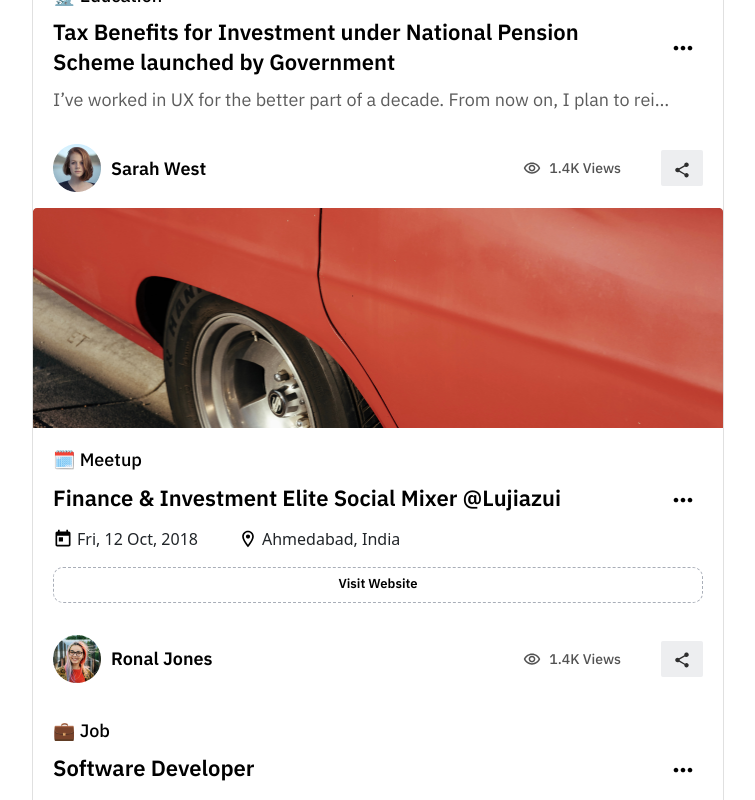
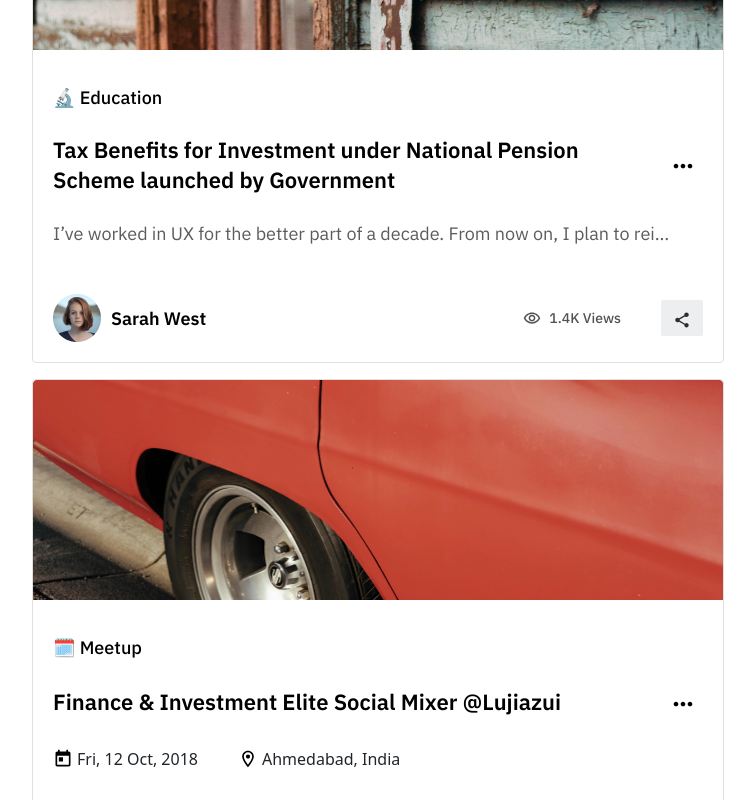
Before and after one commit to anuragrik/acrossTheGlobeOne, a React (Vite) app: page / in a window 1280 px wide. Shown: the part 1380-2180 px from the top of the page, without its empty margins (168-923 px from the left). Built offline with nearby package versions, Linux system fonts and the light colour scheme.

Commit message:
Deployment Bug

```diff
--- a/src/components/ArticleCard.jsx
+++ b/src/components/ArticleCard.jsx
@@ -1,70 +1,24 @@
 import React from "react"
-import { view, share, options, location} from '../assets'
+import { view, share, options, location } from '../assets'
 
-export default function ArticleCard(){
+
+export default function ArticleCard(props){
     const [optionsTab, setOptionsTab] = React.useState(false)
     function toggleOptionsTab(){
         setOptionsTab(!optionsTab)
     }
-    const articles = [
-        {
-          articleRef: './assets/article-one.png',
-          personRef: "/src/assets/person-one.png",
-          articleCategory: "✍️ Article",
-          articleTitle: "What if famous brands had regular fonts? Meet RegulaBrands!",
-          authorDesc:
-            "I’ve worked in UX for the better part of a decade. From now on, I plan to rei…",
-          personName: "Sarthak Kamra",
-        },
-        {
-          articleRef: "/src/assets/article-two.png",
-          personRef: "/src/assets/person-two.png",
-          articleCategory: "🔬️ Education",
-          articleTitle:
-            "Tax Benefits for Investment under National Pension Scheme launched by Government",
-          authorDesc:
-            "I’ve worked in UX for the better part of a decade. From now on, I plan to rei…",
-          personName: "Sarah West",
-        },
-        {
-          articleRef: "/src/assets/article-three.png",
-          personRef: "/src/assets/person-three.png",
-          articleCategory: "🗓️ Meetup",
-          articleTitle: "Finance & Investment Elite Social Mixer @Lujiazui",
-          authorDesc: "",
-          personName: "Ronal Jones",
-          articleDetailOne: "Fri, 12 Oct, 2018",
-          articleLocation: "Ahmedabad, India",
-          articleDetailIcon: "/src/assets/calendar.svg",
-          buttonContent: "Visit Website",
-        },
-        {
-          articleRef: "",
-          personRef: "/src/assets/person-four.png",
-          articleCategory: "💼️ Job",
-          articleTitle: "Software Developer",
-          authorDesc: "",
-          personName: "Joseph Gray",
-          articleDetailOne: "Innovaccer Analytics Private Ltd.",
-          articleLocation: "Noida, India",
-          articleDetailIcon: "/src/assets/job.svg",
-          buttonContent: "Apply on Timesjobs",
-        },
-      ];
     return (
         <>
             <div className="container">
-                {articles.map((article, index)=>(
-                    <div key={index}>
-                        {article.articleRef && <div className="row">
-                        <img src={article.articleRef} className="article-img"></img>
+                {props.articleRef && <div className="row">
+                    <img src={`/src/assets/${props.articleRef}.png`} className="article-img"></img>
                 </div>}
                 <div className="row article-category">
-                        <div>{article.articleCategory}</div>
+                    <div>{props.articleCategory}</div>
                 </div>
                 <div className="row">
                     <div className="article-header">
-                            <div className="article-title">{article.articleTitle}</div>
+                        <div className="article-title">{props.articleTitle}</div>
                         <div className="article-options-parent">
                             <button className="article-options" onClick={toggleOptionsTab}><img src={options}></img></button>
                             {optionsTab && <div className="article-options-open">
@@ -75,20 +29,20 @@ export default function ArticleCard(){
                         </div>
                     </div>
                 </div>
-                                        {article.authorDesc?<div className="row author-description">{article.authorDesc}</div>:
+                {props.authorDesc?<div className="row author-description">{props.authorDesc}</div>:
                 <><div className="alt-description">
                     <div className="alt-desc-left">
-                            <img src={article.articleDetailIcon}></img>
-                            <div>{article.articleDetailOne}</div>
+                        <img src={`/src/assets/${props.articleDetailIcon}.svg`}></img>
+                        <div>{props.articleDetailOne}</div>
                     </div>
                     <div className="alt-desc-right">
                         <img src={location}></img>
-                            <div>{article.articleLocation}</div>
+                        <div>{props.articleLocation}</div>
                     </div>
                 </div>
-                                        <div className={`href-button ${article.articleDetailIcon}`}>
+                <div className={`href-button ${props.articleDetailIcon}`}>
                     <button>
-                            {article.buttonContent}
+                        {props.buttonContent}
                     </button>
                 </div>
                 </>
@@ -96,8 +50,8 @@ export default function ArticleCard(){
                 <div className="row">
                     <div className="footer">
                         <div className="author d-flex flex-row align-items-center">
-                                <img src={article.personRef} className="person-icon" />
-                                <div className="author-name">{article.personName}</div>
+                            <img src={`/src/assets/${props.personRef}.png`} className="person-icon" />
+                            <div className="author-name">{props.personName}</div>
                         </div>
 
                         <div className="article-details d-flex flex-row">
@@ -112,8 +66,6 @@ export default function ArticleCard(){
                     </div>
                 </div>
             </div>
-                ))}
-            </div>
         </>
     )
 }
--- a/src/components/Body.jsx
+++ b/src/components/Body.jsx
@@ -16,7 +16,6 @@ export default function Body(props){
         newFollowStates[index] = !newFollowStates[index];
         setFollowStates(newFollowStates);
     }
-
 
     return (
         <div className="mega-body">
@@ -57,7 +56,24 @@ export default function Body(props){
             </div>
             <div className="body-content">
                 <div className="body-cards">
-                    <ArticleCard />
+                    <ArticleCard
+                        articleRef="article-one" personRef="person-one"
+                        articleCategory="✍️ Article" articleTitle="What if famous brands had regular fonts? Meet RegulaBrands!" authorDesc="I’ve worked in UX for the better part of a decade. From now on, I plan to rei…" personName="Sarthak Kamra"
+                    />
+                    <ArticleCard
+                        articleRef="article-two" personRef="person-two"
+                        articleCategory="🔬️ Education" articleTitle="Tax Benefits for Investment under National Pension Scheme launched by Government" authorDesc="I’ve worked in UX for the better part of a decade. From now on, I plan to rei…" personName="Sarah West"
+                    />
+                    <ArticleCard
+                        articleRef="article-three" personRef="person-three"
+                        articleCategory="🗓️ Meetup" articleTitle="Finance & Investment Elite Social Mixer @Lujiazui" authorDesc="" personName="Ronal Jones"
+                        articleDetailOne="Fri, 12 Oct, 2018" articleLocation="Ahmedabad, India" articleDetailIcon = "calendar" buttonContent="Visit Website"
+                    />
+                    <ArticleCard
+                        articleRef="" personRef="person-four"
+                        articleCategory="💼️ Job" articleTitle="Software Developer" authorDesc="" personName="Joseph Gray"
+                        articleDetailOne="Innovaccer Analytics Private Ltd." articleLocation="Noida, India" articleDetailIcon="job" buttonContent="Apply on Timesjobs"
+                    />
                 </div>
                 <div className="group=details">
                     <div className="body-location d-none d-sm-flex">
```
Also changed, not shown: src/assets/index.js (+9 -0 lines). Lines whose indentation alone changed are shown as unchanged.
